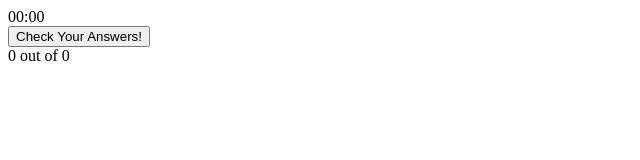
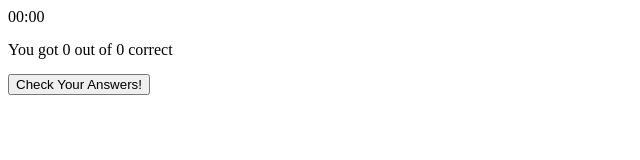
Before and after one commit to mjanders6/Trivia-Game, a plain HTML site: page index.html in a window 1280 px wide. Both pictures are taken after a click on the button "Check Your Answers!". Shown: the whole page, without its empty margins (0-640 px from the left). Drawn offline with Linux system fonts and the light colour scheme; no server answers.

Commit message:
updated css for display and quizResults id's

```diff
--- a/assets/css/style.css
+++ b/assets/css/style.css
@@ -5,3 +5,11 @@ li {
 .answers {
     margin-bottom: 15px;
 }
+
+#display {
+    margin-bottom: 15px;
+}
+
+#quizResults {
+    margin-bottom: 15px;
+}
--- a/assets/javascript/app.js
+++ b/assets/javascript/app.js
@@ -101,7 +101,10 @@ function showResults() {
         });
 
     // show number of correct answers out of total
-    resultsContainer.innerHTML = numCorrect + ' out of ' + collection.length;
+    resultsContainer.innerHTML = `You got ${numCorrect} out of ${collection.length} correct`;
+    time = 0
+    document.querySelector('#display').textContent = compTime()
+    clearInterval(myTimer)
 }
 
 // add event listener to process the results
@@ -111,7 +114,7 @@ function showResults() {
 
 // })
 
-let time = 5
+let time = 61
 let isRun = false
 let myTimer
 
--- a/index.html
+++ b/index.html
@@ -11,9 +11,9 @@
 
 <body>
     <div id="display"></div>
+    <div id="quizResults"></div>
     <div id="quizInfo"></div>
     <button id="submit">Check Your Answers!</button>
-    <div id="quizResults"></div>
 
     <script src="./assets/javascript/app.js"></script>
 </body>
```
